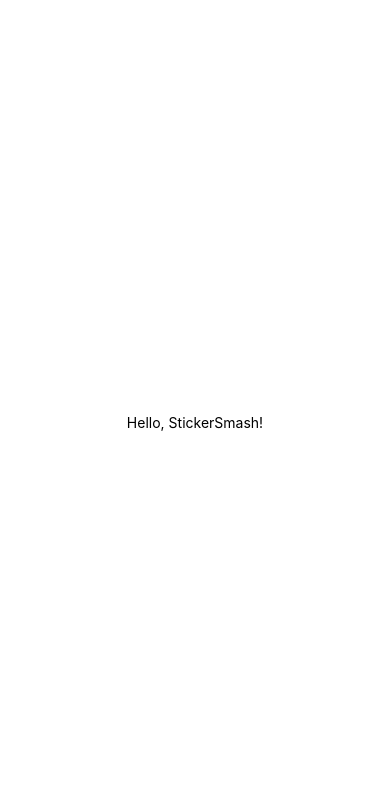
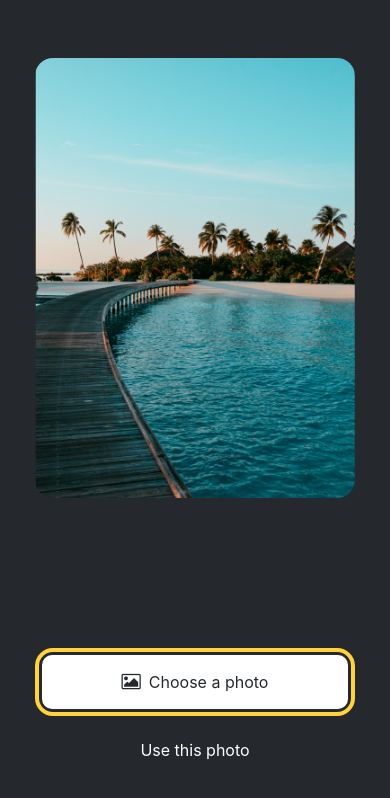
Before and after one commit to ru-461/sticker-smash, a React Native app: screen / in a window 390 px wide. Shown: the top 798 px of the page. Built offline with nearby package versions, Linux system fonts and the light colour scheme.

Commit message:
update: Build a screen

```diff
--- a/package.json
+++ b/package.json
@@ -13,6 +13,7 @@
     "format:fix": "prettier --write './src/**/*.{js,jsx,ts,tsx}'"
   },
   "dependencies": {
+    "@expo/vector-icons": "^13.0.0",
     "@expo/webpack-config": "^19.0.0",
     "@types/react": "~18.2.14",
     "expo": "~49.0.15",
--- a/src/App.tsx
+++ b/src/App.tsx
@@ -1,9 +1,23 @@
-import { StyleSheet, Text, View } from 'react-native';
+import { StyleSheet, View } from 'react-native';
+
+import { StatusBar } from 'expo-status-bar';
+
+import Button from './components/Button';
+import ImageViewer from './components/ImageViewer';
+
+const PlaceholderImage = require('../assets/images/background-image.png');
 
 export default function App() {
   return (
     <View style={styles.container}>
-      <Text>Hello, StickerSmash!</Text>
+      <View style={styles.imageContainer}>
+        <ImageViewer PlaceholderImage={PlaceholderImage} />
+      </View>
+      <View style={styles.footerContainer}>
+        <Button label="Choose a photo" theme="primary" />
+        <Button label="Use this photo" />
+      </View>
+      <StatusBar style="auto" />
     </View>
   );
 }
@@ -11,8 +25,16 @@
 const styles = StyleSheet.create({
   container: {
     flex: 1,
-    backgroundColor: '#fff',
+    backgroundColor: '#25292e',
     alignItems: 'center',
     justifyContent: 'center',
   },
+  imageContainer: {
+    flex: 1,
+    paddingTop: 58,
+  },
+  footerContainer: {
+    flex: 1 / 3,
+    alignItems: 'center',
+  },
 });
--- /dev/null
+++ b/src/components/Button.tsx
@@ -0,0 +1,64 @@
+import { Pressable, StyleSheet, Text, View } from 'react-native';
+
+import FontAwesome from '@expo/vector-icons/FontAwesome';
+
+export default function Button({ label, theme }) {
+  if (theme === 'primary') {
+    return (
+      <View
+        style={[
+          styles.buttonContainer,
+          { borderWidth: 4, borderColor: '#ffd33d', borderRadius: 18 },
+        ]}>
+        <Pressable
+          onPress={() => alert('You pressed a button')}
+          style={[styles.button, { backgroundColor: '#fff' }]}>
+          <FontAwesome
+            color="#25292e"
+            name="picture-o"
+            size={18}
+            style={styles.buttonIcon}
+          />
+          <Text style={[styles.buttonLabel, { color: '#25292e' }]}>
+            {label}
+          </Text>
+        </Pressable>
+      </View>
+    );
+  }
+  return (
+    <View style={styles.buttonContainer}>
+      <Pressable
+        onPress={() => alert('You pressed a button')}
+        style={styles.button}>
+        <Text style={styles.buttonLabel}>{label}</Text>
+      </Pressable>
+    </View>
+  );
+}
+
+const styles = StyleSheet.create({
+  buttonContainer: {
+    width: 320,
+    height: 68,
+    marginHorizontal: 20,
+    alignItems: 'center',
+    justifyContent: 'center',
+    padding: 3,
+  },
+  button: {
+    borderRadius: 10,
+    width: '100%',
+    height: '100%',
+    alignItems: 'center',
+    justifyContent: 'center',
+    flexDirection: 'row',
+  },
+  buttonIcon: {
+    paddingRight: 8,
+  },
+  buttonLabel: {
+    color: '#fff',
+    fontSize: 16,
+  },
+});
--- /dev/null
+++ b/src/components/ImageViewer.tsx
@@ -0,0 +1,13 @@
+import { Image, StyleSheet } from 'react-native';
+
+export default function ImageViewer({ PlaceholderImage }) {
+  return <Image source={PlaceholderImage} style={styles.image} />;
+}
+
+const styles = StyleSheet.create({
+  image: {
+    width: 320,
+    height: 440,
+    borderRadius: 18,
+  },
+});
```
Also changed, not shown: 1 other file (tests, documents, lock files or other folders).
